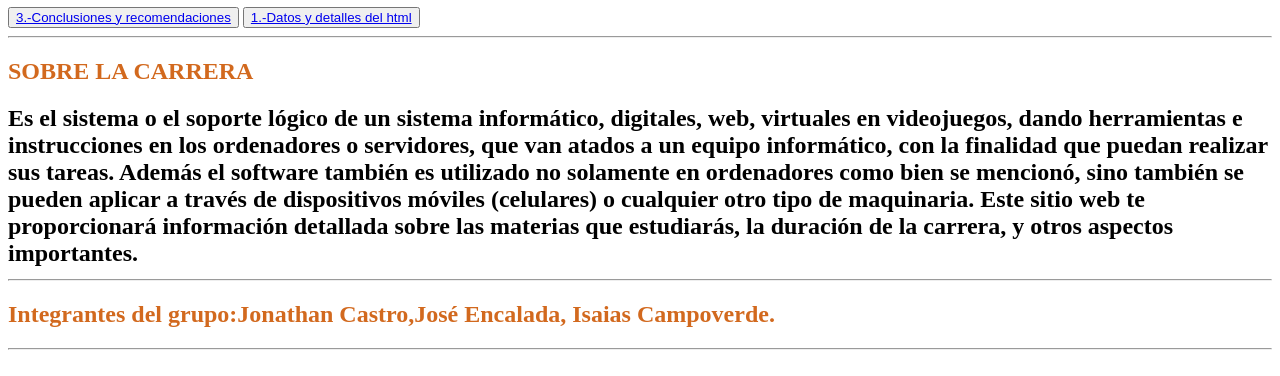
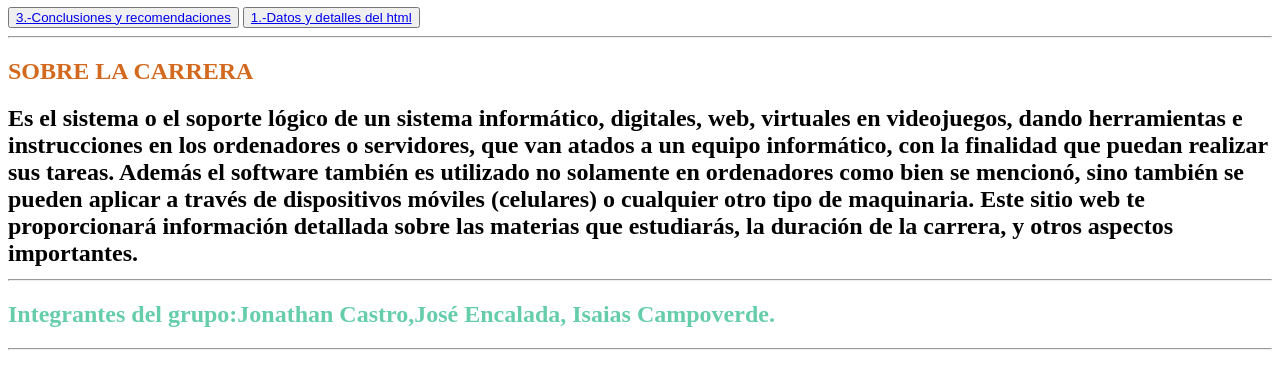
Before and after one commit to Jonathan1700/Formulario-, a plain HTML site: page materias.html in a window 1280 px wide. Shown: the part 83-459 px from the top of the page. Drawn offline with Linux system fonts and the light colour scheme.

Commit message:
Update materias.html

```diff
--- a/materias.html
+++ b/materias.html
@@ -15,7 +15,7 @@
 
 Este sitio web te proporcionará información detallada sobre las materias que estudiarás, la duración de la carrera, y otros aspectos importantes.
 
-<HR><h2 style="color:chocolate;">Integrantes del grupo:Jonathan Castro,José Encalada, Isaias Campoverde.</h2></HR>
+<HR><h2 style="color:mediumaquamarine;">Integrantes del grupo:Jonathan Castro,José Encalada, Isaias Campoverde.</h2></HR>
 <HR><h1><p style="color:chocolate;">¿Cuanto es lo que dura la carrera de Software?</h1></HR>
 <h2>La duración de una carrera universitaria en programación suele ser de alrededor de 4 a 5 años dependendiendo el lugar de estudio por ejemplo en
 
```
